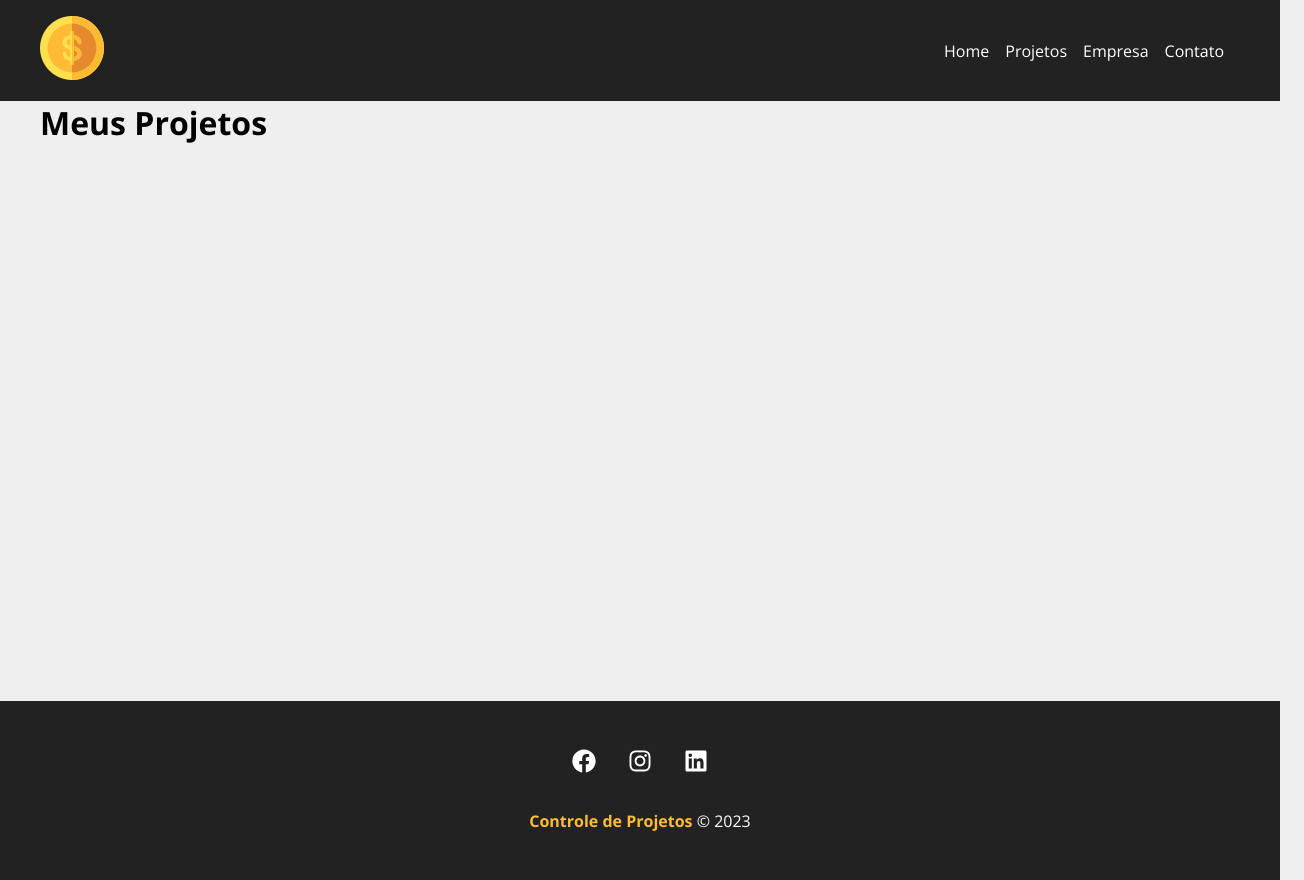
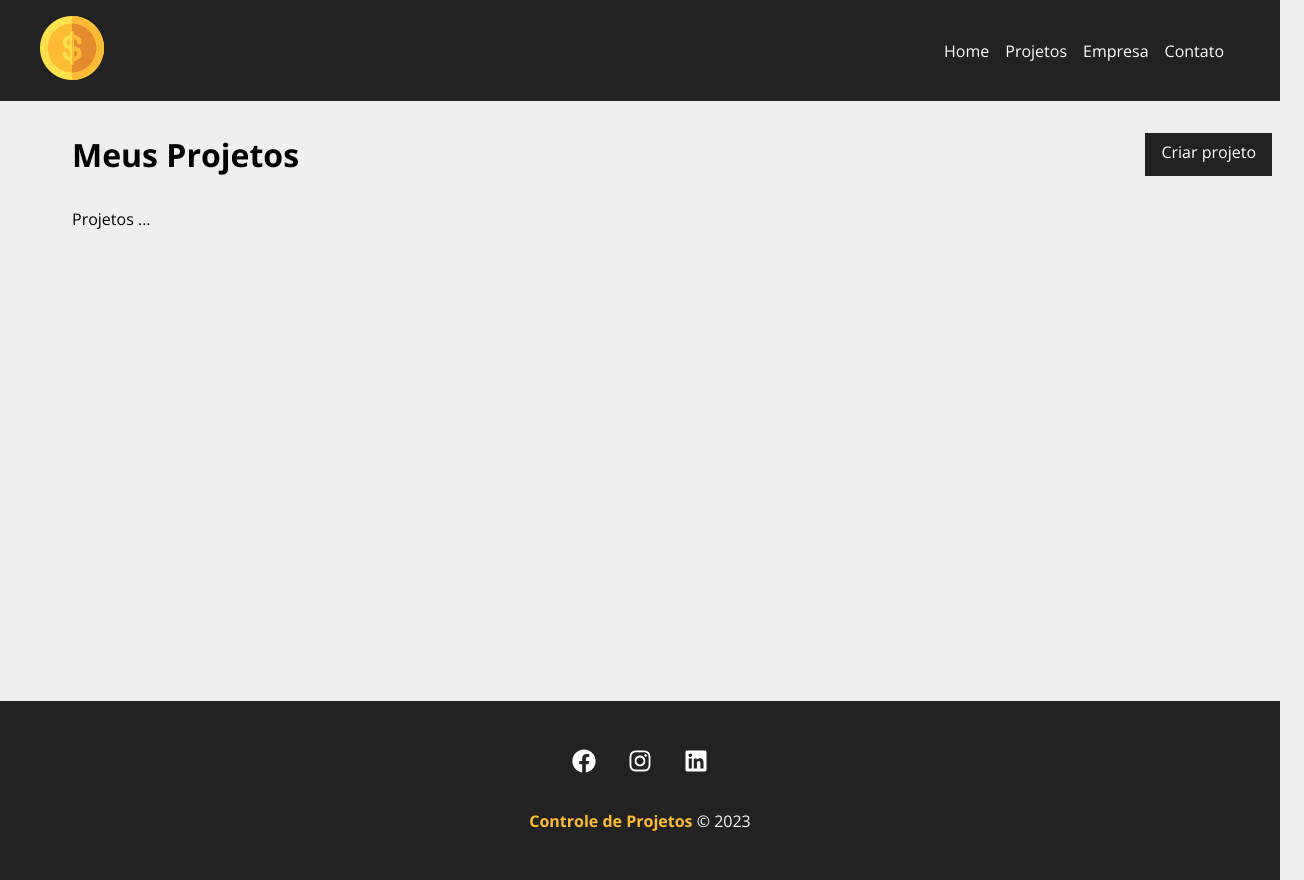
Before and after one commit to MalinaliRap/controleprojetos, a React (Create React App) app: page /projects in a window 1280 px wide. Shown: the whole page, 1304 px wide, since content can reach past the window. Built offline with nearby package versions, Linux system fonts and the light colour scheme.

Commit message:
Aula #26

```diff
--- a/src/components/pages/Projects.js
+++ b/src/components/pages/Projects.js
@@ -1,5 +1,8 @@
 import {useLocation} from 'react-router-dom';
 import Message from '../layout/Message';
+import styles from './Projects.module.css';
+import Container from '../layout/Container';
+import LinkButton from '../layout/LinkButton';
 
 function Projects(props) {
 
@@ -10,11 +13,17 @@
 }
 
     return (
-       <div>
-            <h1>
-                Meus Projetos
-            </h1>
+       <div className={styles.project_container}>
+           <div  className={styles.title_container}>
+                <h1>
+                    Meus Projetos
+                </h1>
+                <LinkButton to="/newproject" text="Criar projeto"></LinkButton>
+           </div>
             {message &&  <Message msg='Alguma Mensagem' type='success'></Message>}
+            <Container customClass="start" >
+                <p>Projetos ...</p>
+            </Container>
        </div>
     );
 }
--- /dev/null
+++ b/src/components/pages/Projects.module.css
@@ -0,0 +1,9 @@
+.project_container{
+    padding: 2em;
+}
+
+.title_container {
+    display: flex;
+    justify-content:space-between;
+    margin-bottom: 2em;
+}
```
